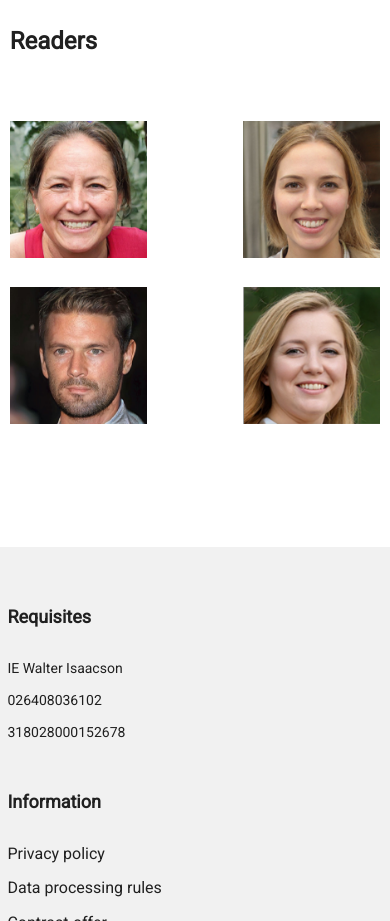
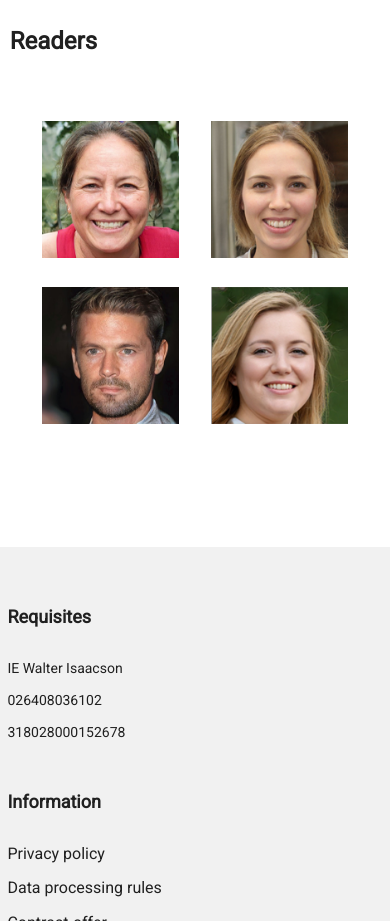
Before and after one commit to samvpd/book-project, a plain HTML site: page index.html in a window 390 px wide. Shown: the part 2540-3461 px from the top of the page. Drawn offline with Linux system fonts and the light colour scheme.

Commit message:
feat(31.03.2021)

```diff
--- a/css/style.css
+++ b/css/style.css
@@ -628,6 +628,10 @@ img {
     height: 137px;
   }
 
+  .readers-images {
+    justify-content: space-evenly;
+  }
+
   .footer {
     padding-left: 0;
   }
```
